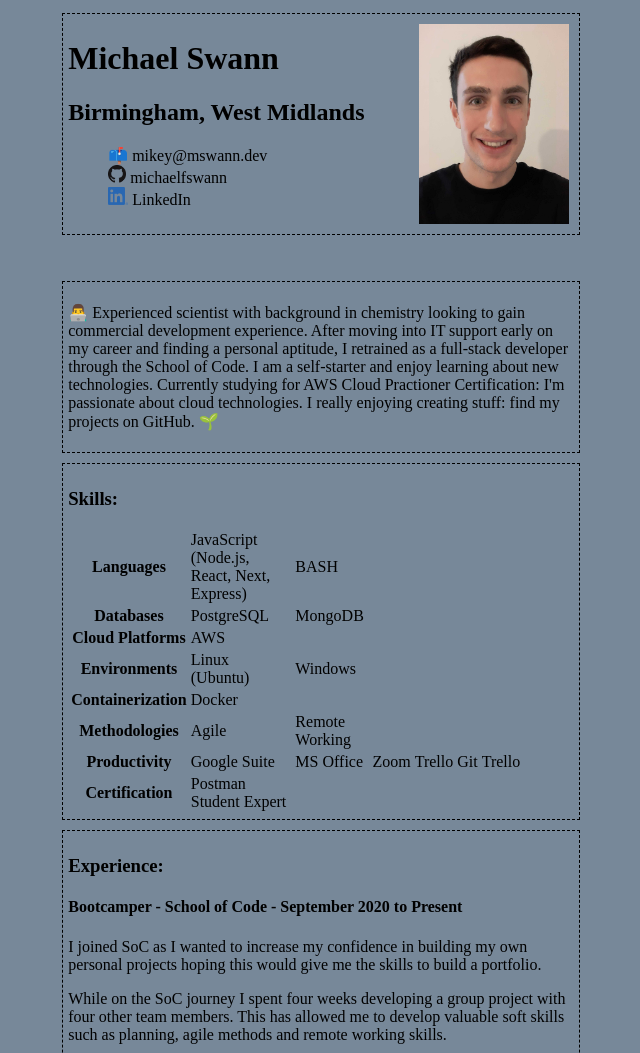
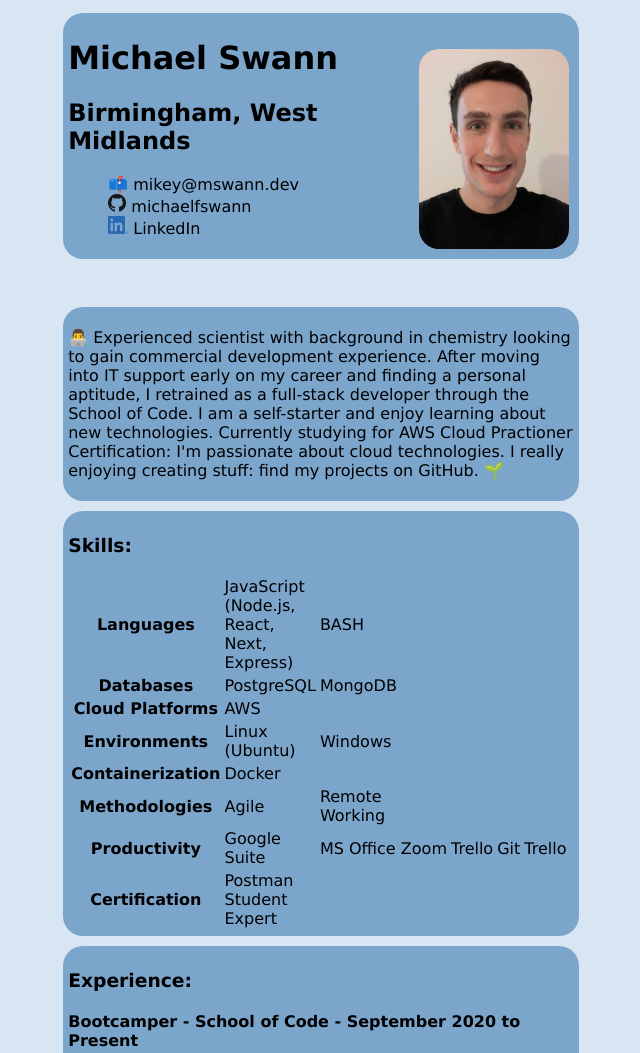
Before and after one commit to michaelfswann/cloud-resume-challenge, a plain HTML site: page cv-new/resume.html in a window 1280 px wide. Shown: the top 1053 px of the page, without its empty margins (319-959 px from the left). Drawn offline with Linux system fonts and the light colour scheme.

Commit message:
updated styling

```diff
--- a/cv-new/resume.css
+++ b/cv-new/resume.css
@@ -1,5 +1,7 @@
 body {
-  background-color: lightslategray;
+  background-color: rgb(216, 230, 243);
+  font-family: "Lucida Sans", "Lucida Sans Regular", "Lucida Grande",
+    "Lucida Sans Unicode", Geneva, Verdana, sans-serif;
 }
 
 .page {
@@ -9,11 +11,11 @@ body {
 }
 
 .profile {
+  background-color: rgb(124, 165, 204);
+  border-radius: 20px;
   display: flex;
   justify-content: space-between;
-  border: 1px dashed black;
   width: 40%;
-
   margin: 5px;
   padding: 5px;
 }
@@ -28,36 +30,45 @@ body {
   padding: 5px;
 }
 
+#pic-of-me {
+  border-radius: 20px;
+}
+
 .statement {
-  border: 1px dashed black;
+  background-color: rgb(124, 165, 204);
+  border-radius: 20px;
   width: 40%;
   margin: 5px;
   padding: 5px;
 }
 
 .skills {
-  border: 1px dashed black;
+  background-color: rgb(124, 165, 204);
+  border-radius: 20px;
   width: 40%;
   margin: 5px;
   padding: 5px;
 }
 
 .experience {
-  border: 1px dashed black;
+  background-color: rgb(124, 165, 204);
+  border-radius: 20px;
   width: 40%;
   margin: 5px;
   padding: 5px;
 }
 
 .education {
-  border: 1px dashed black;
+  background-color: rgb(124, 165, 204);
+  border-radius: 20px;
   width: 40%;
   margin: 5px;
   padding: 5px;
 }
 
 .interests {
-  border: 1px dashed black;
+  background-color: rgb(124, 165, 204);
+  border-radius: 20px;
   width: 40%;
   margin: 5px;
   padding: 5px;
--- a/cv-new/resume.html
+++ b/cv-new/resume.html
@@ -29,7 +29,7 @@
           </ul>
         </div>
         <div class="profile-picture">
-          <img
+          <img id="pic-of-me"
             src="../assets/profile-picture.jpg"
             width="150px"
             height="200px"
```
